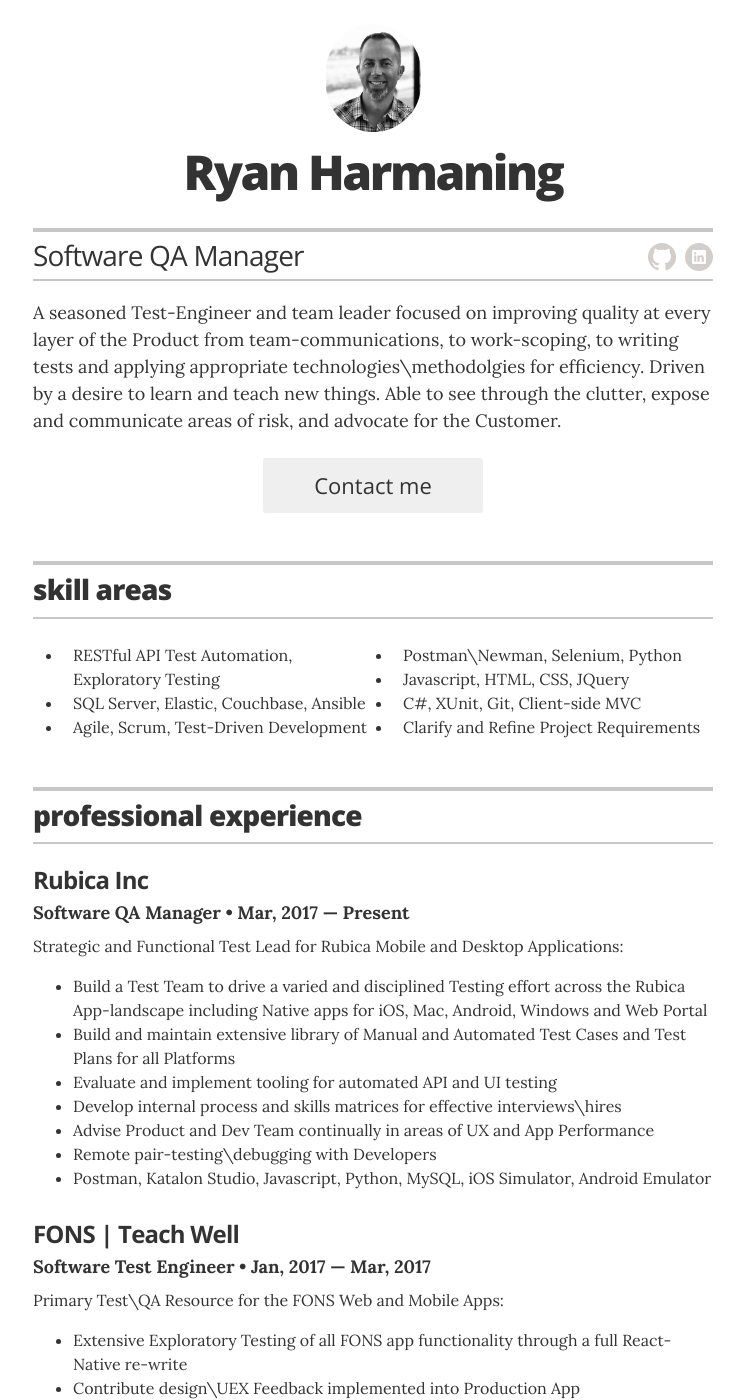
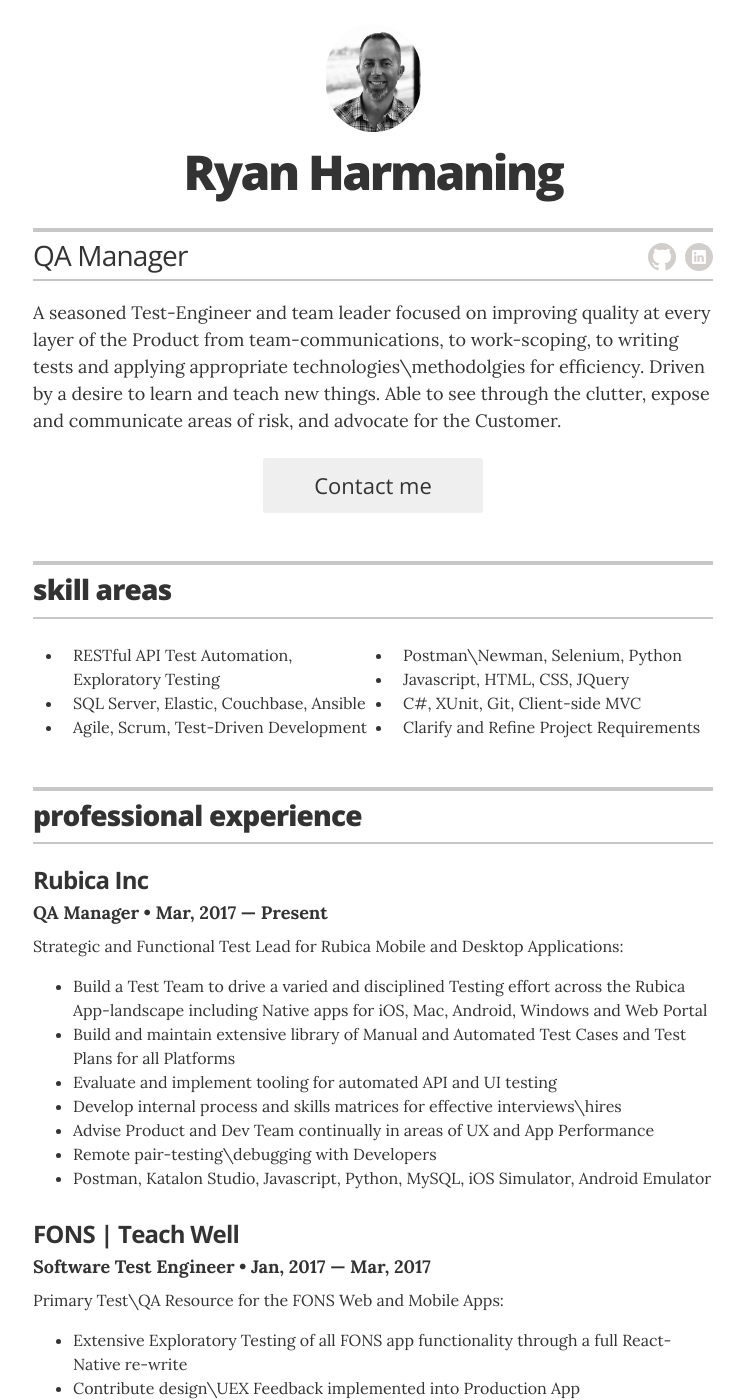
Before and after one commit to rharmaning/rharmaning.github.io, a Jekyll site: the page built from index.html, in a window 1280 px wide and 1400 px high. Shown: the whole window, without its empty margins (267-1011 px from the left). Built offline with Jekyll 4.4.1, drawn with Linux system fonts in a browser that asks for light colours.

Commit message:
little tweaks

```diff
--- a/_config.yml
+++ b/_config.yml
@@ -11,7 +11,7 @@ sass:
 # Resume settings
 resume_avatar:                  "true"
 resume_name:                    "Ryan Harmaning"
-resume_title:                   "Software QA Manager"
+resume_title:                   "QA Manager"
 resume_contact_email:           "ryan.harmaning@gmail.com"
 
 # use "yes" to display the email contact button,
@@ -33,11 +33,11 @@ resume_section_associations:    false
 # Resume social links
 # uncomment the options you wish to display, and add your own URL
 resume_social_links:
-  resume_github_url:            "https://github.io/rharmaning"
+  resume_github_url:              "https://rharmaning.github.io/"
   # resume_twitter_url:           "http://twitter.io/rharmaning"
   # resume_dribbble_url:          "https://dribbble.com/jag"
   # resume_facebook_url:          "insert Facebook URL here"
-  resume_linkedin_url:          "https://www.linkedin.com/in/ryanharmaning"
+  resume_linkedin_url:            "https://www.linkedin.com/in/ryanharmaning"
   # resume_instagram_url:         "insert your Instagram URL here"
   # resume_website_url:           "http://ryanharmaning.com"
 
--- a/_layouts/resume.html
+++ b/_layouts/resume.html
@@ -67,7 +67,7 @@
 
             <div class="resume-item" itemscope itemprop="worksFor" itemtype="http://schema.org/Organization">
                 <h3 class="resume-item-title" itemprop="name">Rubica Inc</h3>
-                <h4 class="resume-item-details" itemprop="description">Software QA Manager &bull; Mar, 2017 &mdash; Present</h4>
+                <h4 class="resume-item-details" itemprop="description">QA Manager &bull; Mar, 2017 &mdash; Present</h4>
                 <p class="resume-item-copy">Strategic and Functional Test Lead for Rubica Mobile and Desktop Applications:</p>
                 <ul class="resume-item-list">
                     <li>Build a Test Team to drive a varied and disciplined Testing effort across the Rubica App-landscape including Native apps for iOS, Mac, Android, Windows and Web Portal</li>
```
Also changed, not shown: 1 other file.
